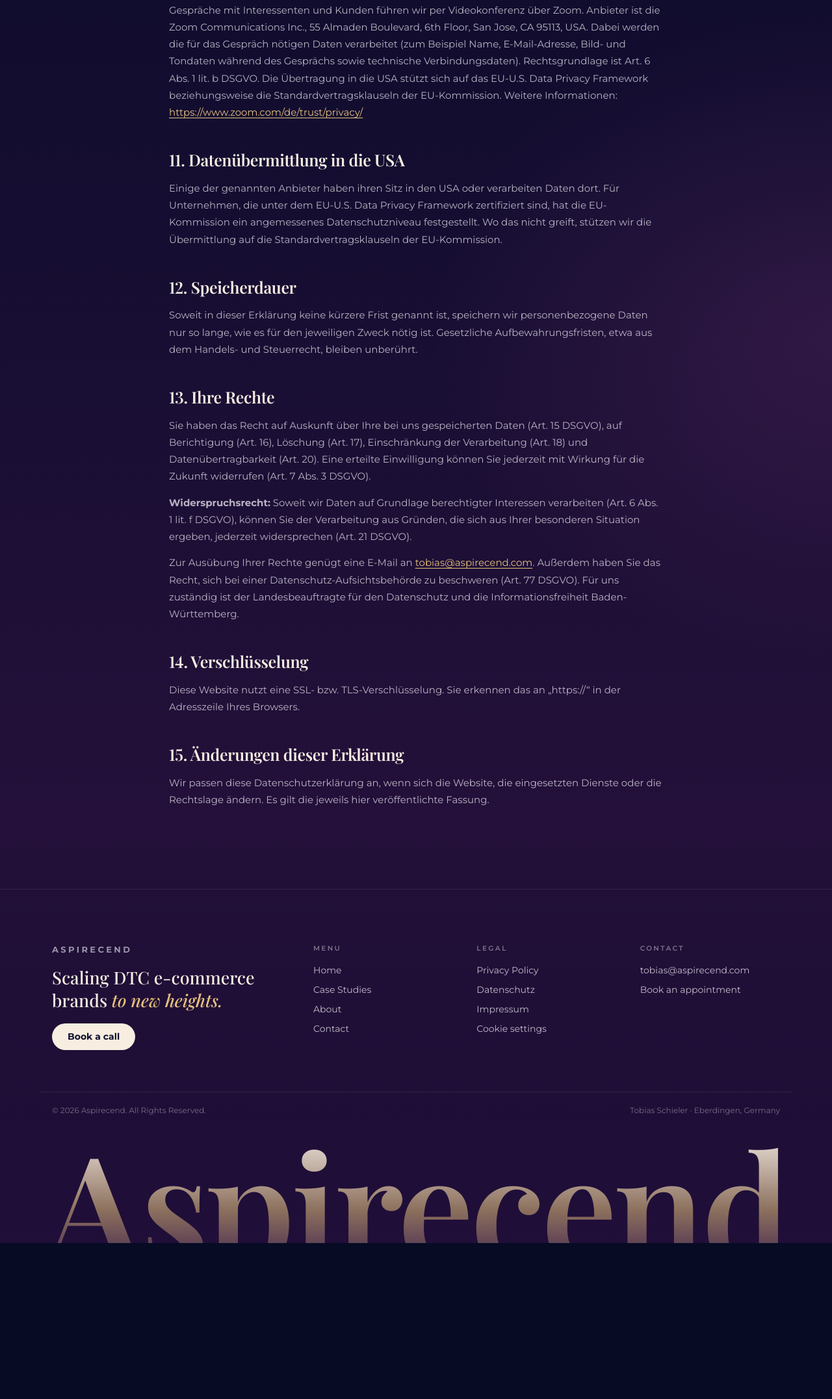
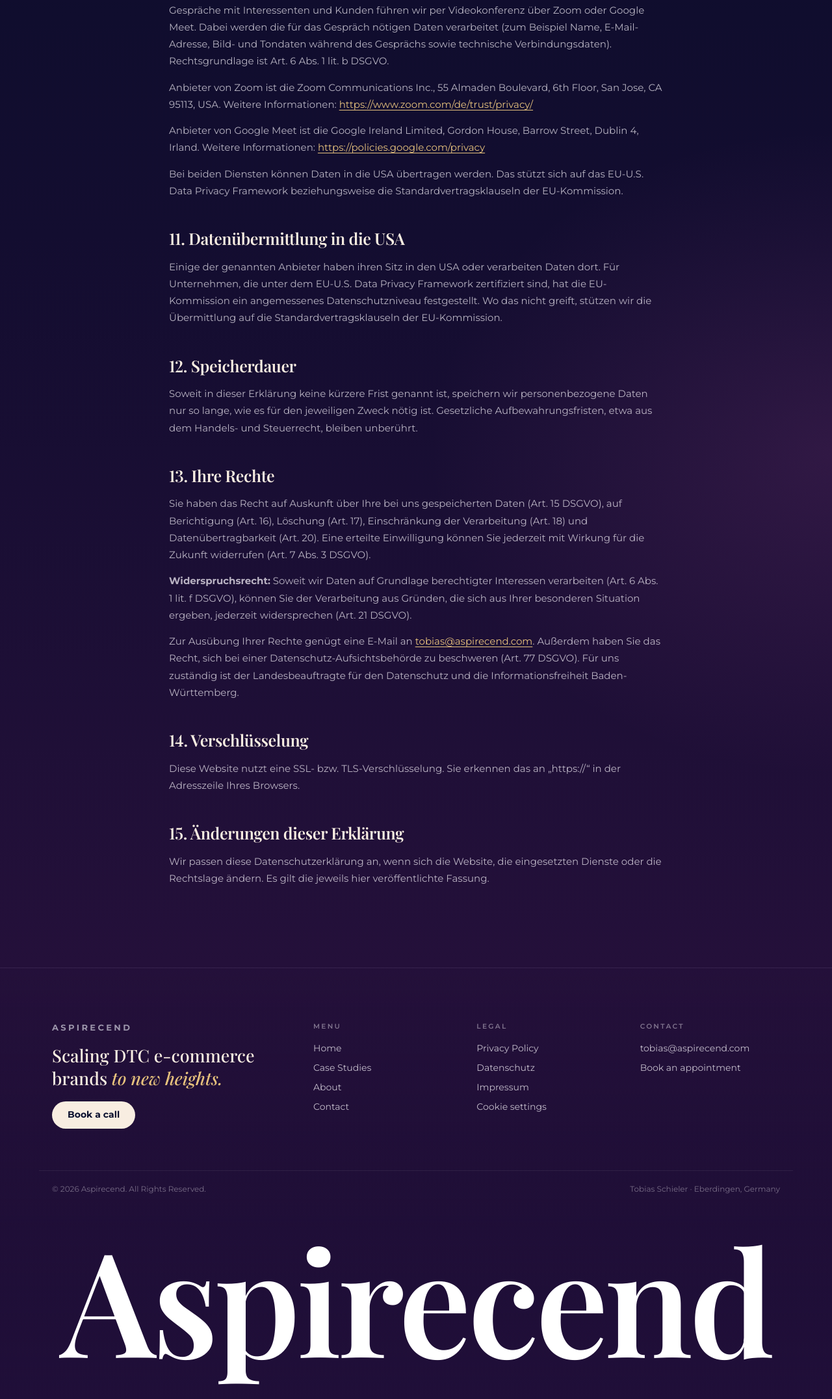
Before and after one commit to Ad1zero17/aspirecend-website, a plain HTML site: page public/datenschutz/index.html in a window 1280 px wide. Shown: the part 3447-5600 px from the top of the page at 65% size. Before the commit the page ends 5360 px from the top, so only its background shows below. Drawn offline with Linux system fonts and the light colour scheme.

Commit message:
Footer: Wortmarke weiß und vollständig sichtbar; Datenschutz: Zoom und Google Meet
Co-Authored-By: Claude Fable 5.2 <noreply@anthropic.com>

```diff
--- a/public/assets/style.css
+++ b/public/assets/style.css
@@ -703,7 +703,7 @@ footer { border-top: 1px solid rgba(255, 255, 255, 0.07); }
 .legal a { color: var(--accent); text-decoration: underline; text-underline-offset: 3px; }
 .footer-links a:hover { color: var(--cream); }
 
-/* --- Footer (alle Seiten): Spalten oben, darunter die Wortmarke riesig und unten angeschnitten --- */
+/* --- Footer (alle Seiten): Spalten oben, darunter die Wortmarke riesig in Weiß, vollständig sichtbar --- */
 .site-footer {
   overflow: hidden; border-top: 1px solid rgba(255, 255, 255, 0.07);
   padding-top: clamp(52px, 6.5vw, 88px);
@@ -725,10 +725,10 @@ footer { border-top: 1px solid rgba(255, 255, 255, 0.07); }
   font-size: 12px; color: rgba(240, 236, 244, 0.42);
 }
 .footer-wordmark {
-  margin: clamp(18px, 3vw, 36px) 0 -0.17em; text-align: center; white-space: nowrap; user-select: none; pointer-events: none;
-  font-family: var(--font-display); font-weight: 600; font-size: clamp(60px, 18.2vw, 380px); line-height: 0.86; letter-spacing: -0.025em;
-  background: linear-gradient(180deg, rgba(248, 237, 225, 0.92) 0%, rgba(231, 194, 125, 0.55) 55%, rgba(217, 138, 180, 0.18) 100%);
-  -webkit-background-clip: text; background-clip: text; color: transparent; -webkit-text-fill-color: transparent;
+  margin: clamp(18px, 3vw, 36px) 0 0; padding-bottom: clamp(14px, 2.4vw, 40px);
+  text-align: center; white-space: nowrap; user-select: none; pointer-events: none;
+  font-family: var(--font-display); font-weight: 600; font-size: clamp(56px, 17.4vw, 360px); line-height: 1.12; letter-spacing: -0.025em;
+  color: #fff;
 }
 @media (max-width: 860px) {
   .footer-grid, .footer-grid--lean { grid-template-columns: repeat(2, minmax(0, 1fr)); }
--- a/public/datenschutz/index.html
+++ b/public/datenschutz/index.html
@@ -86,7 +86,10 @@
   <p>Wenn Sie uns per E-Mail schreiben, verarbeiten wir Ihre Angaben, um Ihre Anfrage zu beantworten. Rechtsgrundlage ist Art. 6 Abs. 1 lit. b DSGVO, soweit Ihre Anfrage mit einem Vertrag oder dessen Anbahnung zusammenhängt, sonst unser berechtigtes Interesse an der Beantwortung (Art. 6 Abs. 1 lit. f DSGVO). Wir löschen die Daten, sobald sie nicht mehr erforderlich sind und keine gesetzlichen Aufbewahrungspflichten entgegenstehen.</p>
 
   <h2>10. Online-Gespräche</h2>
-  <p>Gespräche mit Interessenten und Kunden führen wir per Videokonferenz über Zoom. Anbieter ist die Zoom Communications Inc., 55 Almaden Boulevard, 6th Floor, San Jose, CA 95113, USA. Dabei werden die für das Gespräch nötigen Daten verarbeitet (zum Beispiel Name, E-Mail-Adresse, Bild- und Tondaten während des Gesprächs sowie technische Verbindungsdaten). Rechtsgrundlage ist Art. 6 Abs. 1 lit. b DSGVO. Die Übertragung in die USA stützt sich auf das EU-U.S. Data Privacy Framework beziehungsweise die Standardvertragsklauseln der EU-Kommission. Weitere Informationen: <a href="https://www.zoom.com/de/trust/privacy/" rel="noopener">https://www.zoom.com/de/trust/privacy/</a></p>
+  <p>Gespräche mit Interessenten und Kunden führen wir per Videokonferenz über Zoom oder Google Meet. Dabei werden die für das Gespräch nötigen Daten verarbeitet (zum Beispiel Name, E-Mail-Adresse, Bild- und Tondaten während des Gesprächs sowie technische Verbindungsdaten). Rechtsgrundlage ist Art. 6 Abs. 1 lit. b DSGVO.</p>
+  <p>Anbieter von Zoom ist die Zoom Communications Inc., 55 Almaden Boulevard, 6th Floor, San Jose, CA 95113, USA. Weitere Informationen: <a href="https://www.zoom.com/de/trust/privacy/" rel="noopener">https://www.zoom.com/de/trust/privacy/</a></p>
+  <p>Anbieter von Google Meet ist die Google Ireland Limited, Gordon House, Barrow Street, Dublin 4, Irland. Weitere Informationen: <a href="https://policies.google.com/privacy" rel="noopener">https://policies.google.com/privacy</a></p>
+  <p>Bei beiden Diensten können Daten in die USA übertragen werden. Das stützt sich auf das EU-U.S. Data Privacy Framework beziehungsweise die Standardvertragsklauseln der EU-Kommission.</p>
 
   <h2>11. Datenübermittlung in die USA</h2>
   <p>Einige der genannten Anbieter haben ihren Sitz in den USA oder verarbeiten Daten dort. Für Unternehmen, die unter dem EU-U.S. Data Privacy Framework zertifiziert sind, hat die EU-Kommission ein angemessenes Datenschutzniveau festgestellt. Wo das nicht greift, stützen wir die Übermittlung auf die Standardvertragsklauseln der EU-Kommission.</p>
```
Also changed, not shown: public/privacy-policy/index.html (+4 -1 lines), 1 other file.
